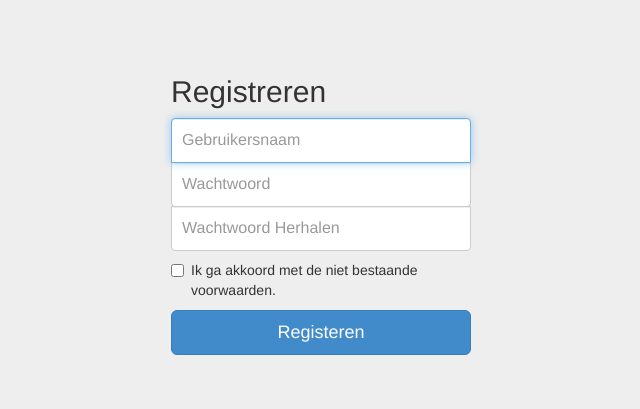
After one commit to waaghals/Aggressive-Swallow, a PHP site: template src/aggressiveswallow/views/accountViews/registration.phtml in a window 1280 px wide. The commit adds this page. Shown: the top 409 px of the page, without its empty margins (319-959 px from the left). Run offline with PHP 8.4, Linux system fonts and the light colour scheme; the template is opened without the code that fills it, so the values that code supplies are empty.

Commit message:
Added registration view

```diff
--- a/public/css/signin.css
+++ b/public/css/signin.css
@@ -29,13 +29,13 @@ body {
 .form-signin .form-control:focus {
   z-index: 2;
 }
-.form-signin input[type="email"] {
+.form-signin input[type="text"] {
   margin-bottom: -1px;
   border-bottom-right-radius: 0;
   border-bottom-left-radius: 0;
 }
 .form-signin input[type="password"] {
-  margin-bottom: 10px;
+  margin-bottom: -1px;;
   border-top-left-radius: 0;
   border-top-right-radius: 0;
 }
--- /dev/null
+++ b/src/aggressiveswallow/views/accountViews/registration.phtml
@@ -0,0 +1,39 @@
+<!DOCTYPE html>
+<html lang="en">
+    <head>
+        <meta charset="utf-8">
+        <meta http-equiv="X-UA-Compatible" content="IE=edge">
+        <meta name="viewport" content="width=device-width, initial-scale=1">
+        <meta name="description" content="">
+        <meta name="author" content="">
+        <link rel="shortcut icon" href="../../assets/ico/favicon.ico">
+
+        <title>Webmakelaar :: Registreren</title>
+        <link href="/public/css/bootstrap.css" rel="stylesheet">
+        <link href="/public/css/signin.css" rel="stylesheet">
+    </head>
+
+    <body>
+
+        <div class="container">
+
+            <form class="form-signin" role="form" method="post">
+                <h2 class="form-signin-heading">Registreren</h2>
+                <?php
+                if (isset($error)):
+                    echo sprintf("<div class=\"alert alert-danger\">%s</div>", $error);
+                endif;
+                ?>
+
+                <input type="text" class="form-control" placeholder="Gebruikersnaam" name="name" required autofocus>
+                <input type="password" class="form-control" placeholder="Wachtwoord" name="password" required>
+                <input type="password" class="form-control" placeholder="Wachtwoord Herhalen" name="password2" required>
+                <label class="checkbox">
+                    <input type="checkbox" value="tos" name="tos"> Ik ga akkoord met de niet bestaande voorwaarden.
+                </label>
+                <button class="btn btn-lg btn-primary btn-block" type="submit" name="submit">Registeren</button>
+            </form>
+
+        </div> <!-- /container -->
+    </body>
+</html>
--- a/src/aggressiveswallow/views/cartViews/payment.phtml
+++ b/src/aggressiveswallow/views/cartViews/payment.phtml
@@ -26,7 +26,7 @@ include VIEW_PATH . "partials/header.phtml";
                     <h4>Niet ingelogd</h4>
                     <p>Om verder te gaan dien je eerst in te loggen. Dit kunt u hieronder gelijk doen.</p>
                     <p>
-                        <a href="/account/registreren" class="btn btn-default">Ik heb nog geen account</a>
+                        <a href="/account/register" class="btn btn-default">Ik heb nog geen account</a>
                     </p>
                 </div>
                 <fieldset>
```
